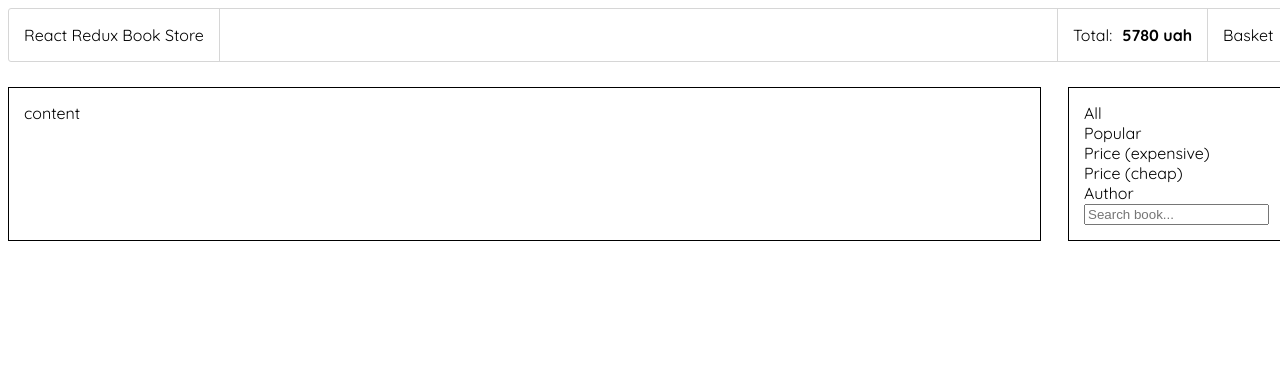
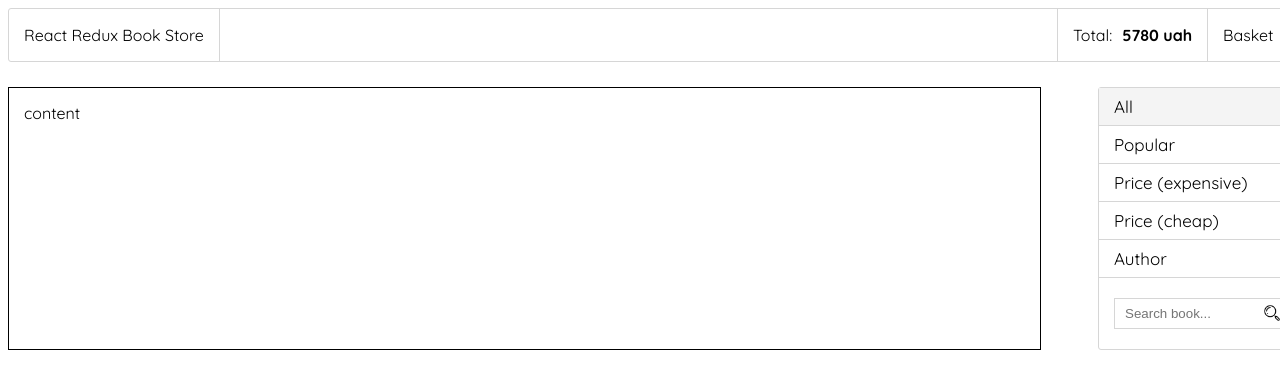
Before and after one commit to ArthurDorokin/book-store, a React (Create React App) app: page / in a window 1280 px wide. Shown: the top 388 px of the page. Built offline with nearby package versions, Linux system fonts and the light colour scheme.

Commit message:
book-store

```diff
--- a/src/components/content/Content.css
+++ b/src/components/content/Content.css
@@ -9,9 +9,3 @@
     width: 77%;
     padding: 15px;
 }
-
-.main .wrap-content .sidebar {
-    border: 1px solid;
-    width: 16%;
-    padding: 15px;
-}
--- a/src/components/sidebar/Sidebar.css
+++ b/src/components/sidebar/Sidebar.css
@@ -0,0 +1,49 @@
+.main .wrap-content .sidebar {
+    border: 1px solid #d6d6d6;
+    width: 16%;
+    border-radius: 3px;
+    /*padding: 15px;*/
+}
+
+.main .wrap-content .sidebar .item-sort {
+    font-weight: 400;
+    font-size: 17px;
+    padding: 8px 15px 8px 15px;
+    border-bottom: 1px solid #d6d6d6;
+    cursor: pointer;
+}
+
+.main .wrap-content .sidebar .item-sort.hover {
+    background: #f4f4f4;
+}
+.main .wrap-content .sidebar .item-sort:hover {
+    background: #f4f4f4;
+}
+.main .wrap-content .sidebar .search {
+    padding: 20px 15px 20px 15px;
+    position: relative;
+}
+
+.main .wrap-content .sidebar .search .input-search {
+    margin: 0 auto;
+    width: 100%;
+    display: flex;
+    padding: 7px 10px 7px 10px;
+    border: 1px solid #d6d6d6;
+    position: relative;
+    outline: none;
+}
+.main .wrap-content .sidebar .search:before {
+    content: '';
+    position: absolute;
+    background: url(/img/search--v2.png) no-repeat;
+    width: 20px;
+    height: 20px;
+    z-index: 999;
+    top: 25px;
+    right: 25px;
+    background-size: contain;
+}
+input::-ms-clear {
+    display: none;
+}
--- a/src/components/sidebar/Sidebar.js
+++ b/src/components/sidebar/Sidebar.js
@@ -3,13 +3,13 @@ import './Sidebar.css';
 
 const Sidebar = () => (
     <div className="sidebar">
-        <div className="all">All</div>
-        <div className="popular">Popular</div>
-        <div className="price-">Price (expensive)</div>
-        <div className="price">Price (cheap)</div>
-        <div className="author">Author</div>
+        <div className="all item-sort hover">All</div>
+        <div className="popular item-sort">Popular</div>
+        <div className="price-expensive item-sort">Price (expensive)</div>
+        <div className="price-cheap item-sort">Price (cheap)</div>
+        <div className="author item-sort">Author</div>
         <div className="search">
-            <input type="search" placeholder='Search book...' />
+            <input className="input-search" type="search" placeholder='Search book...' />
         </div>
     </div>
 )
```
Also changed, not shown: public/img/search--v2.png (added).
